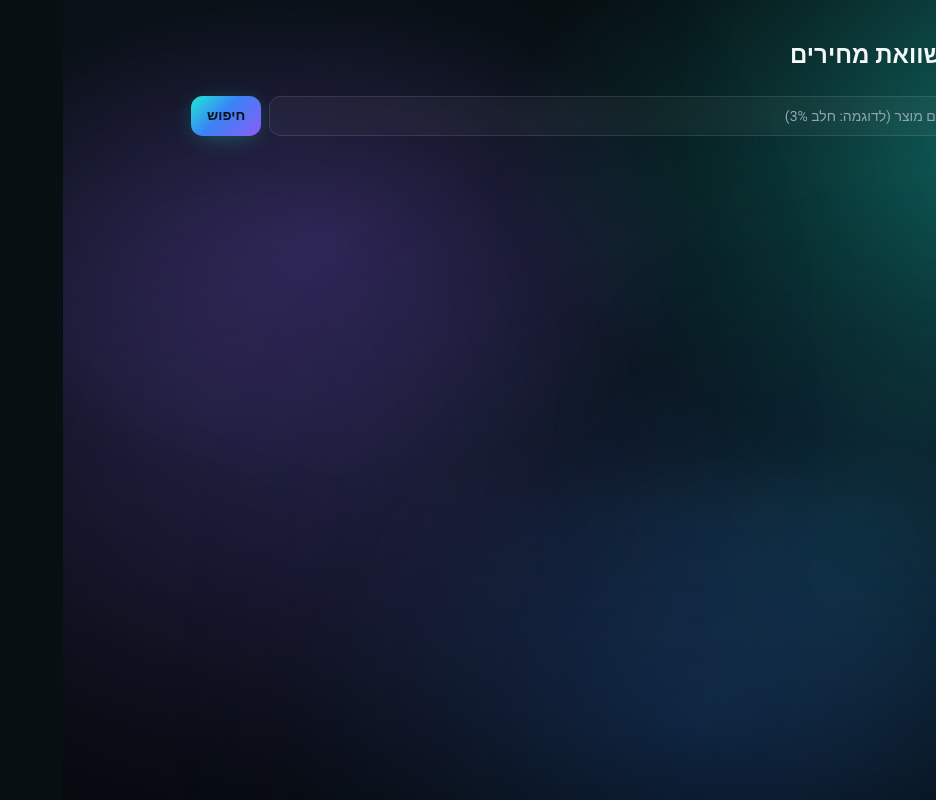
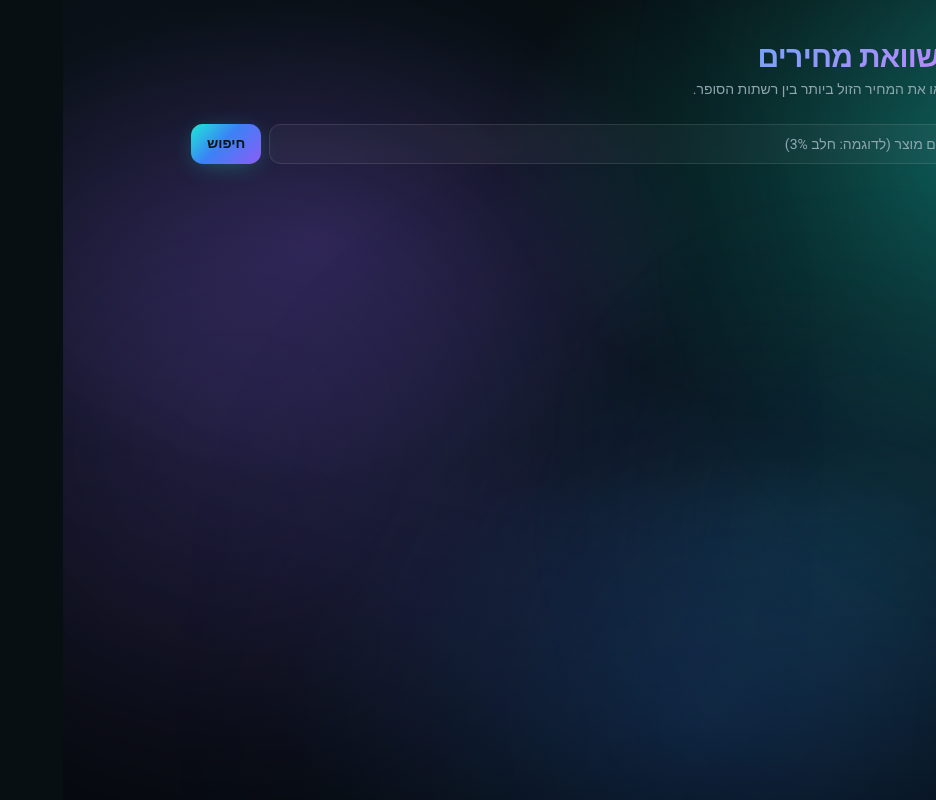
Before and after one commit to sivanwozner-cyber/sisu_project, a Next.js app: page /prices in a window 1280 px wide. Shown: the whole page, without its empty margins (344-1280 px from the left). Built offline with nearby package versions, Linux system fonts and the light colour scheme.

Commit message:
auto: sync changes [hook]

```diff
--- a/app/(app)/prices/page.tsx
+++ b/app/(app)/prices/page.tsx
@@ -57,7 +57,14 @@ export default function PricesPage() {
 
   return (
     <div className="mx-auto max-w-3xl space-y-6">
-      <h1 className="text-2xl font-bold">השוואת מחירים</h1>
+      <header className="space-y-1">
+        <h1 className="text-gradient text-3xl font-extrabold tracking-tight">
+          השוואת מחירים
+        </h1>
+        <p className="text-sm text-muted-foreground">
+          מצאו את המחיר הזול ביותר בין רשתות הסופר.
+        </p>
+      </header>
 
       <form onSubmit={search} className="flex gap-2">
         <Input
```
